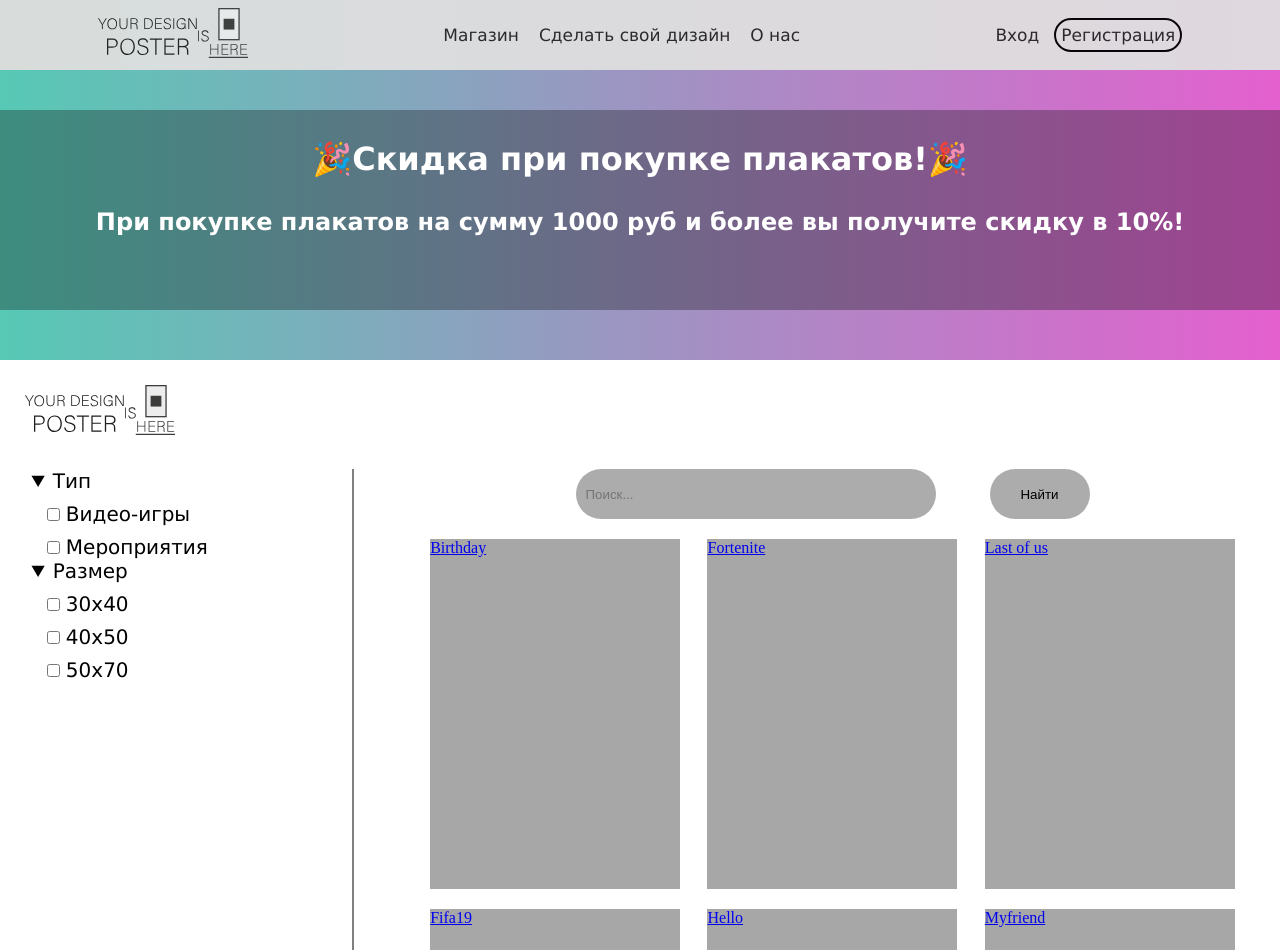
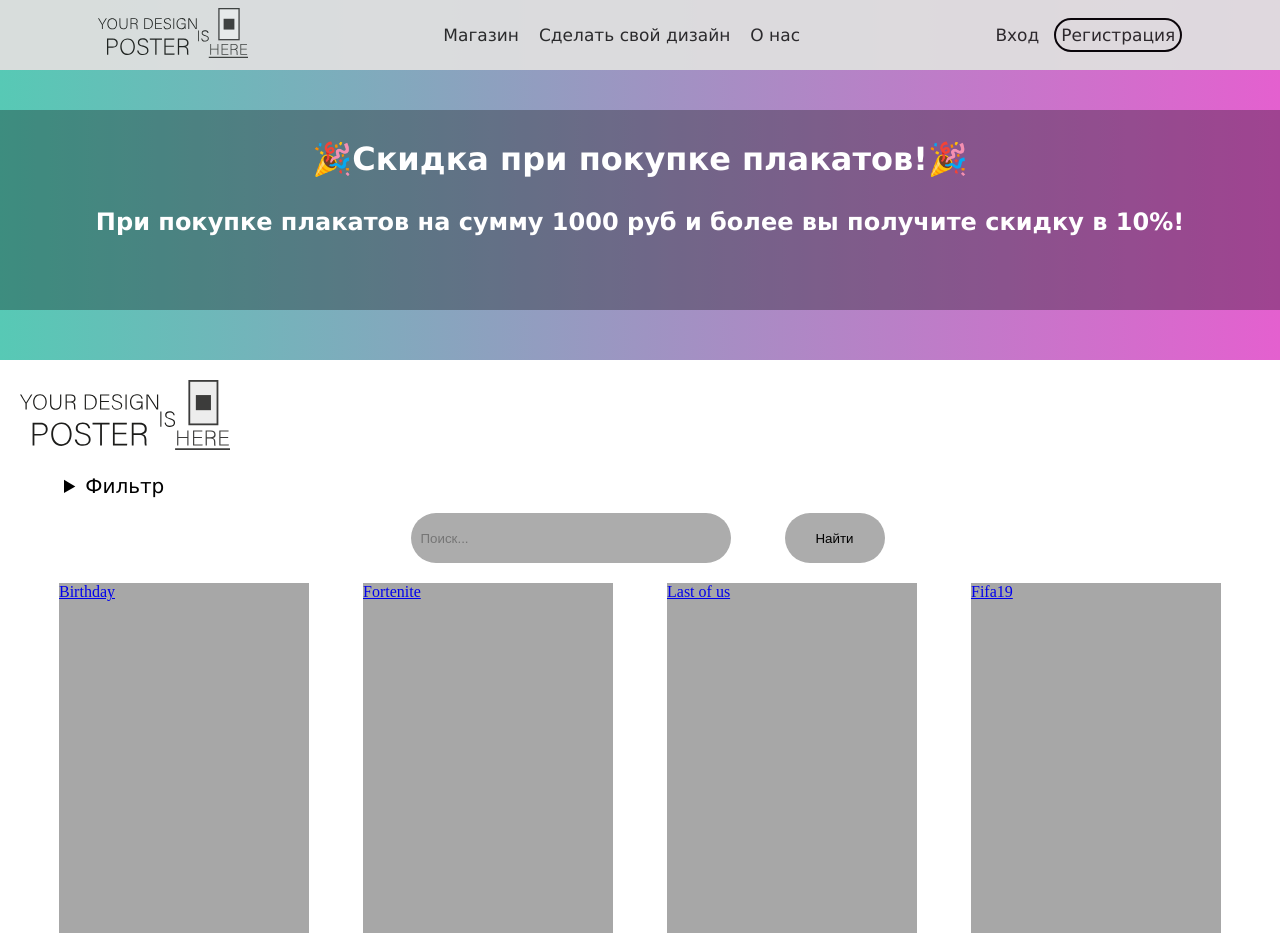
Before and after one commit to sava1339/Portfolio, a plain HTML site: page twoPage.html in a window 1280 px wide. Shown: the top 950 px of the page. Drawn offline with Linux system fonts and the light colour scheme.

Commit message:
relese search1

```diff
--- a/JS/search.js
+++ b/JS/search.js
@@ -1,5 +1,7 @@
 const size = document.querySelector(".size");
 const sizeInput = size.querySelectorAll("input");
+const type = document.querySelector(".type");
+const typeInput = type.querySelectorAll("input");
 let check = [];
 function search(){
     let input = document.querySelector(".s-search");
@@ -12,14 +14,13 @@ function search(){
             check.push(sizeInput[i]);
         };
     }
-    console.log(check);
     for(i = 0; i < li.length;i++){
         let a = li[i].querySelectorAll("a")[0];
         if(a.innerHTML.toUpperCase().indexOf(filter)> -1){
             if(check.length == 0){
                 li[i].style.display = "";
             }else{
-
+                if(document.querySelector("#type-filter1").checked){
                     for(b=0;b<check.length;b++){
                         if(li[i].querySelector("a").classList.contains(check[b].value)){
                             li[i].style.display = "";
@@ -29,6 +30,20 @@ function search(){
                         }
                     }
                 }
+                if(document.querySelector("#type-filter2").checked){
+                    for(b=0;b<check.length;b++){
+                        if(li[i].querySelector("a").classList.contains(check[b].value)){
+                            if((b+1)===check.length){
+                                li[i].style.display = "";
+                            }
+                        }else {
+                            li[i].style.display = "none";
+                            break;
+                        }
+                    }
+                }
+
+            }
         }else{
             li[i].style.display = "none";
         }
--- a/search.css
+++ b/search.css
@@ -10,7 +10,7 @@
     padding-top: 30px;
     color: white;
 }
-details{
+details,div label{
     font-size: 20px;
     font-family: 'Lucida Sans', 'Lucida Sans Regular', 'Lucida Grande', 'Lucida Sans Unicode', Geneva, Verdana, sans-serif;
 }
@@ -22,7 +22,7 @@ details{
     opacity: 30%;
     z-index: -1;
 }
-details input{
+details input,div input{
     margin-left: 15px;
     margin-top: 15px;
 }
@@ -48,8 +48,10 @@ details:hover{
     background-color: white;
 }
 .filter{
-    width: 25%;
-    border-right: 2px solid grey;
+    display: flex;
+    justify-content: space-around;
+    /* width: 25%;
+    border-right: 2px solid grey; */
 }
 .s-posters{
     display: flex;
@@ -57,8 +59,11 @@ details:hover{
     flex-wrap: wrap;
     width: 100%;
 }
+.open-filter{
+    padding-left: 5%;
+}
 .search-posters{
-    width: 65%;
+    width: 95%;
     display: flex;
     flex-direction: column;
     align-items: center;
@@ -67,9 +72,16 @@ details:hover{
     border: 0px;
     background-color: rgb(172, 172, 172);
     height: 50px;
-    width: 350px;
+    width: 300px;
     border-radius: 25px;
     padding-left: 10px;
+    padding-right: 10px;
+}
+.logo-search{
+    padding-top: 20px;
+    padding-left: 20px;
+    padding-bottom: 20px;
+    height: 70px;
 }
 .but-search{
     margin-left: 50px;
--- a/twoPage.html
+++ b/twoPage.html
@@ -39,9 +39,18 @@
             </div>
         </div>
         <div class="search-first">
-            <img class="logo" src="./SVG/logo.svg" alt="">
-            <div class="search-main">
+            <img class="logo-search" src="./SVG/logo.svg" alt="">
+            <details class="open-filter">
+                <summary>
+                    Фильтр
+                </summary>
                 <div class="filter">
+                    <div>
+                        <input id="type-filter1" name="type-filter" type="radio">
+                        <label class="input-label" for="type-filter1">Показать...</label><br>
+                        <input id="type-filter2" name="type-filter" type="radio">
+                        <label class="input-label" for="type-filter2">Фильтр по...</label>
+                    </div>
                     <details open class="type">
                         <summary>
                             Тип
@@ -49,7 +58,7 @@
                         <input type="checkbox" value="VideoGame" id="type1">
                         <label class="input-label" for="type1">Видео-игры</label><br>
                         <input type="checkbox" value="Events" id="type2">
-                        <label class="input-label" for="type2">Мероприятия</label><br>
+                        <label class="input-label" for="type2">Мероприятия</label>
                     </details>
                     <details open class="size">
                         <summary>
@@ -60,9 +69,13 @@
                         <input type="checkbox" value="Medium" id="scale2">
                         <label class="input-label" for="scale2">40x50</label><br>
                         <input type="checkbox" value="Large" id="scale3">
-                        <label class="input-label" for="scale3">50x70</label><br>
+                        <label class="input-label" for="scale3">50x70</label>
                     </details>
                 </div>
+            </details>
+
+            <div class="search-main">
+
                 <div class="search-posters">
                     <div>
                         <input type="text" placeholder="Поиск..." class="s-search">
@@ -70,7 +83,7 @@
                     </div>
                     <ul style="list-style: none;" class="s-posters">
                         <li class="search-poster"><a class="Little Medium" href="#">Birthday</a></li>
-                        <li class="search-poster"><a class="Medium" href="#">Fortenite</a></li>
+                        <li class="search-poster"><a class="Medium Little" href="#">Fortenite</a></li>
                         <li class="search-poster"><a class="Little" href="#">Last of us</a></li>
                         <li class="search-poster"><a class="Medium" href="#">Fifa19</a></li>
                         <li class="search-poster"><a class="Little" href="#">Hello</a></li>
```
Lines whose indentation alone changed are shown as unchanged.
